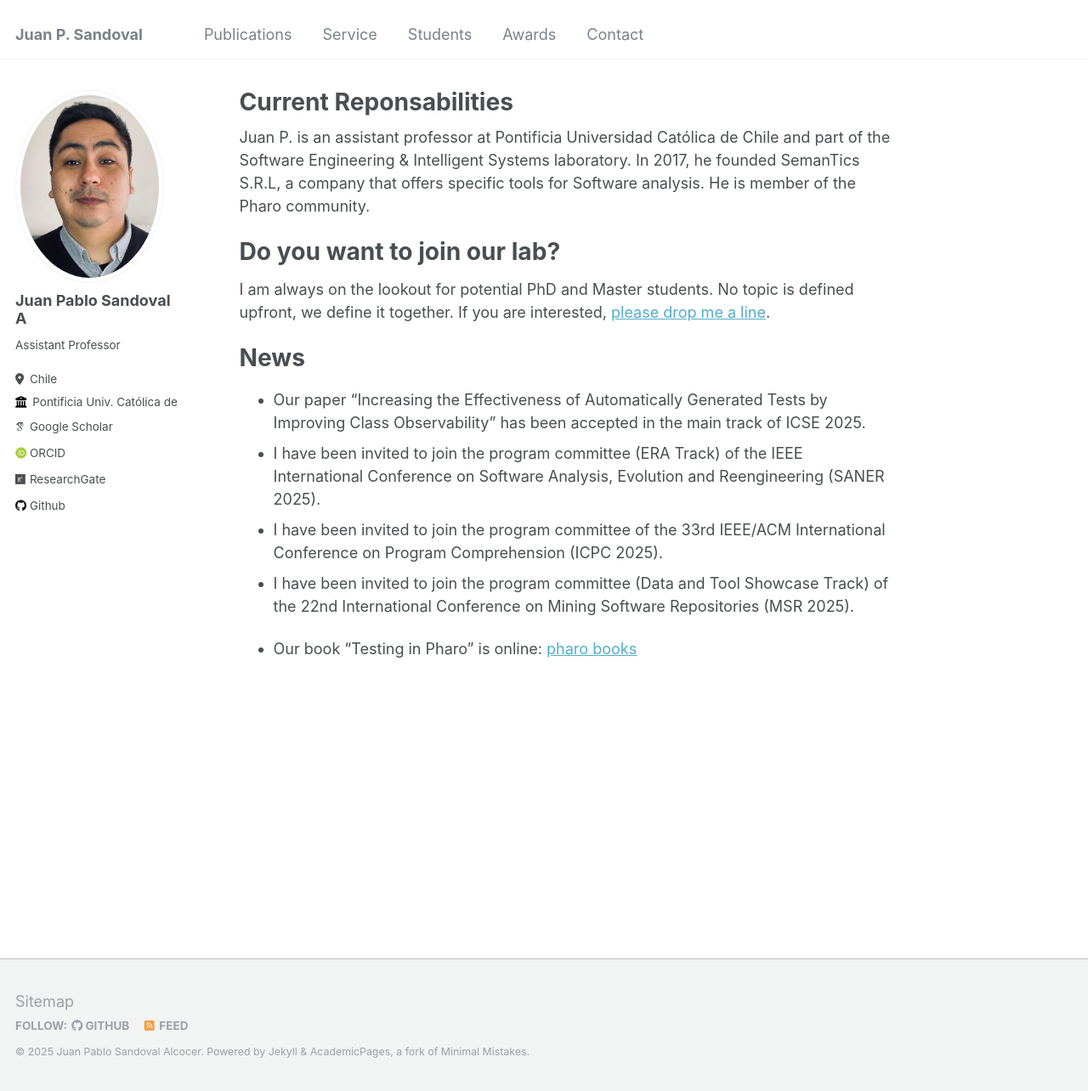
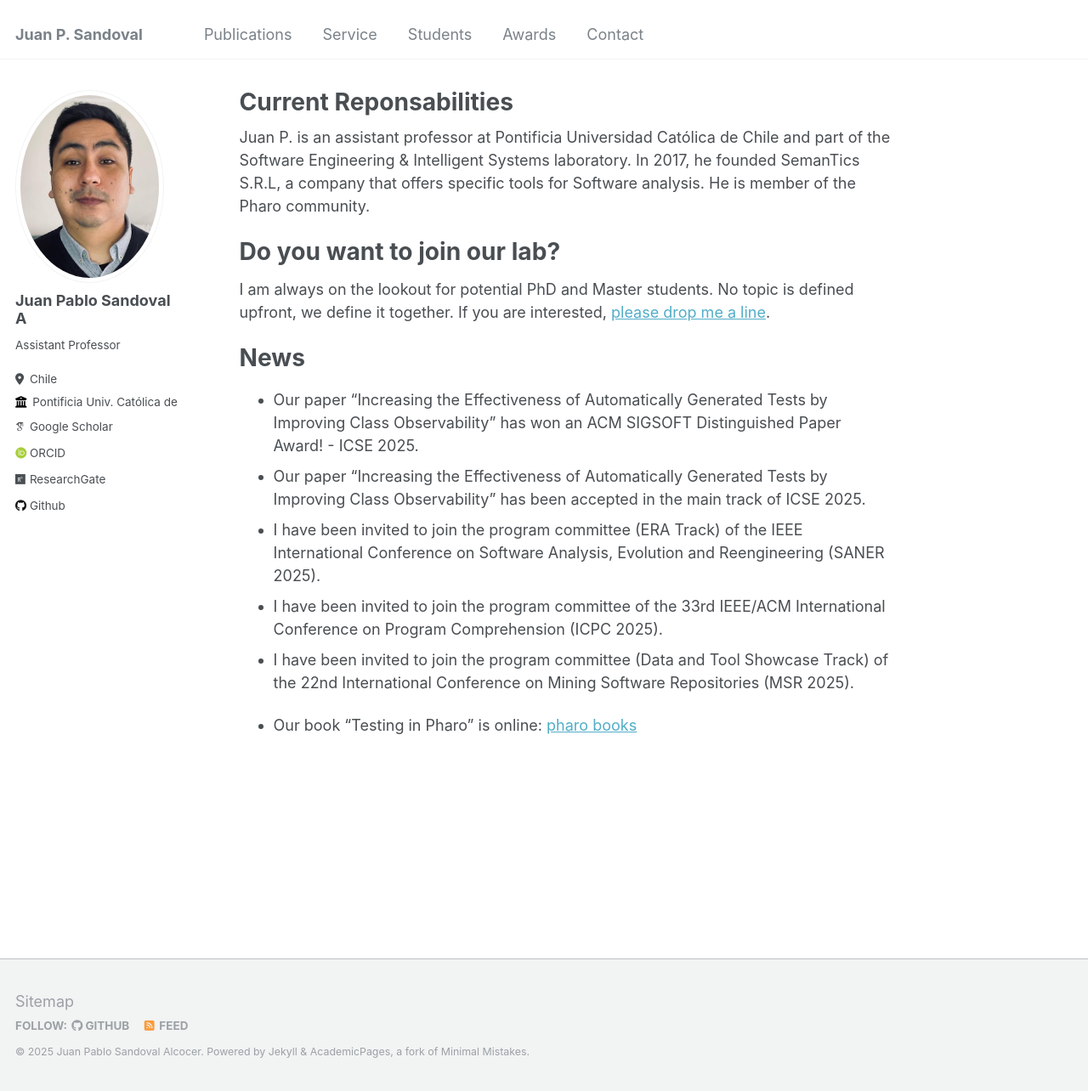
Before and after one commit to jpsandoval/jpsandoval.github.io, a Jekyll site: the page built from _pages/about.md, in a window 1280 px wide and 1284 px high. Shown: the whole window at 85% size. Built offline with Jekyll 4.4.1, drawn with Linux system fonts in a browser that asks for light colours; some web fonts are replaced.

Commit message:
updating

```diff
--- a/_pages/about.md
+++ b/_pages/about.md
@@ -15,6 +15,7 @@ I am always on the lookout for potential PhD and Master students. No topic is de
 
 News
 ======
+- Our paper "Increasing the Effectiveness of Automatically Generated Tests by Improving Class Observability" has won an ACM SIGSOFT Distinguished Paper Award! - ICSE 2025.
 - Our paper "Increasing the Effectiveness of Automatically Generated Tests by Improving Class Observability" has been accepted in the main track of ICSE 2025.
 - I have been invited to join the program committee (ERA Track) of the IEEE International Conference on Software Analysis, Evolution and Reengineering (SANER 2025).
 - I have been invited to join the program committee of the 33rd IEEE/ACM International Conference on Program Comprehension (ICPC 2025).
```
Also changed, not shown: _pages/markdown.md (+3 -0 lines).
